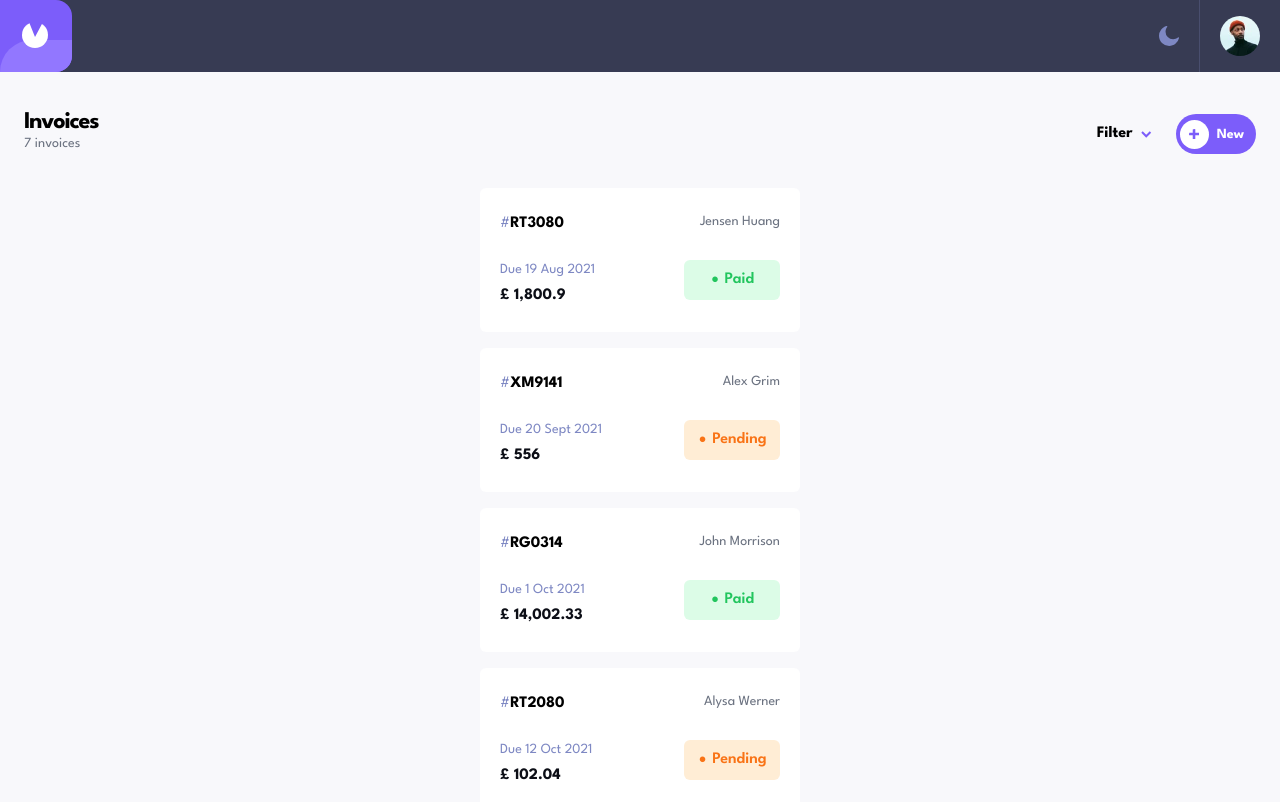
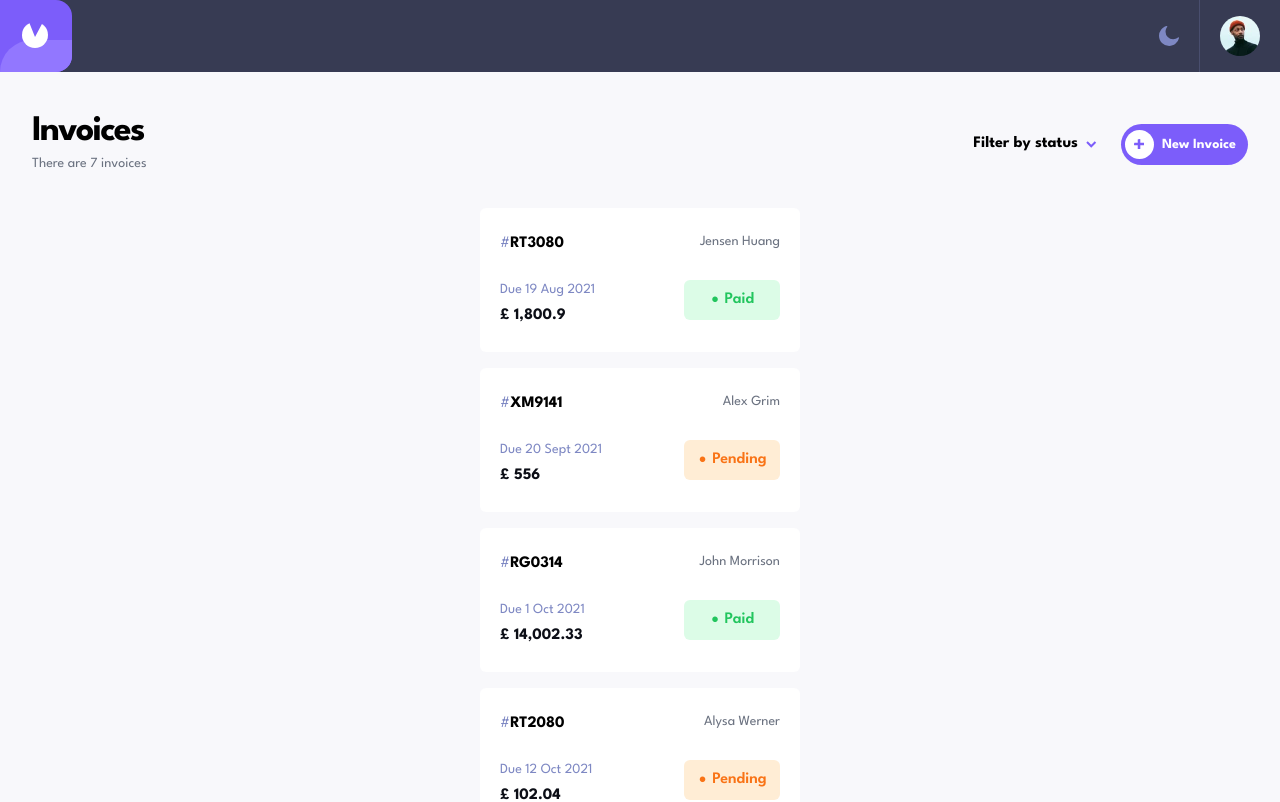
Before and after one commit to tayfunario/invoice-app, a Next.js app: page / in a window 1280 px wide. Shown: the top 802 px of the page. Built offline with nearby package versions, Linux system fonts and the light colour scheme.

Commit message:
added responsiveness to Top

```diff
--- a/components/Top.tsx
+++ b/components/Top.tsx
@@ -1,5 +1,6 @@
 import { useEffect, useState } from "react";
 import { motion } from "framer-motion";
+import { useWindowSize } from "./useWindowSize";
 
 const ulVariants = {
   open: {
@@ -29,6 +30,7 @@ interface TopProps {
 }
 
 function Top({ invNum, handleCreate, handleFilter }: TopProps) {
+  const { windowSize } = useWindowSize();
   const [open, setOpen] = useState<boolean>(false);
 
   useEffect(() => {
@@ -43,27 +45,32 @@ function Top({ invNum, handleCreate, handleFilter }: TopProps) {
   }, []);
 
   return (
-    <section className="flex justify-between mx-auto px-6 text-black dark:text-white">
+    <section className="flex justify-between mx-auto sm:px-8 px-6 text-black dark:text-white">
       <div>
-        <h1 className="text-2xl font-bold leading-5 tracking-tighter">
+        <h1 className="sm:text-4xl text-2xl font-bold leading-5 tracking-tighter">
           Invoices
         </h1>
         <span className="text-sm text-gray-500 dark:text-lightGray">
-          {invNum ? invNum : "No"} invoices
+          {windowSize.width > 640 ? (
+            <>There are {invNum ? invNum : "no"} invoices</>
+          ) : (
+            <>{invNum ? invNum : "No"} invoices</>
+          )}
         </span>
       </div>
 
-      <div className="relative flex gap-x-4">
+      <div className="relative flex items-center gap-x-4">
         <div className="flex items-center px-2 font-bold rounded-2xl">
           <button
             id="toggle-control"
             className="flex items-center gap-x-2"
             onClick={() => setOpen(!open)}
           >
-            Filter <img src="icon-arrow-down.svg" />
+            {windowSize.width > 640 ? "Filter by status" : "Filter"}
+            <img src="icon-arrow-down.svg" />
           </button>
           <motion.ul
-            className="absolute top-10 origin-top right-20 w-24 p-1 text-md font-normal bg-white shadow-md"
+            className="absolute sm:top-12 top-10 origin-top sm:right-36 right-20 w-24 p-1 text-md font-normal bg-white shadow-md"
             variants={ulVariants}
             animate={open ? "open" : "closed"}
           >
@@ -119,7 +126,9 @@ function Top({ invNum, handleCreate, handleFilter }: TopProps) {
             src="icon-plus.svg"
             className="p-[9px] m-0 bg-white rounded-full"
           />{" "}
-          <span className="mt-px">New</span>
+          <span className="mt-px">
+            {windowSize.width > 640 ? "New Invoice" : "New"}
+          </span>
         </button>
       </div>
     </section>
--- /dev/null
+++ b/components/useWindowSize.ts
@@ -0,0 +1,22 @@
+import { useState, useEffect } from "react";
+
+export const useWindowSize = () => {
+  const [windowSize, setWindowSize] = useState<{
+    width: number;
+    height: number;
+  }>({ width: 0, height: 0 });
+
+  useEffect(() => {
+    const handleResize = () => {
+      setWindowSize({
+        width: window.innerWidth,
+        height: window.innerHeight,
+      });
+    };
+    window.addEventListener("resize", handleResize);
+    handleResize();
+    return () => window.removeEventListener("resize", handleResize);
+  }, []);
+
+  return { windowSize };
+};
--- a/styles/globals.css
+++ b/styles/globals.css
@@ -9,7 +9,7 @@
 }
 
 .button-1 {
-  @apply flex items-center gap-x-2 my-[2px] pl-1 pr-3 text-white text-sm font-bold bg-customPurple hover:bg-customPurple2 rounded-3xl;
+  @apply flex items-center gap-x-2 my-[2px] pl-1 pr-3 py-[6px] text-white text-sm font-bold bg-customPurple hover:bg-customPurple2 rounded-3xl;
 }
 
 .button-2 {
```
